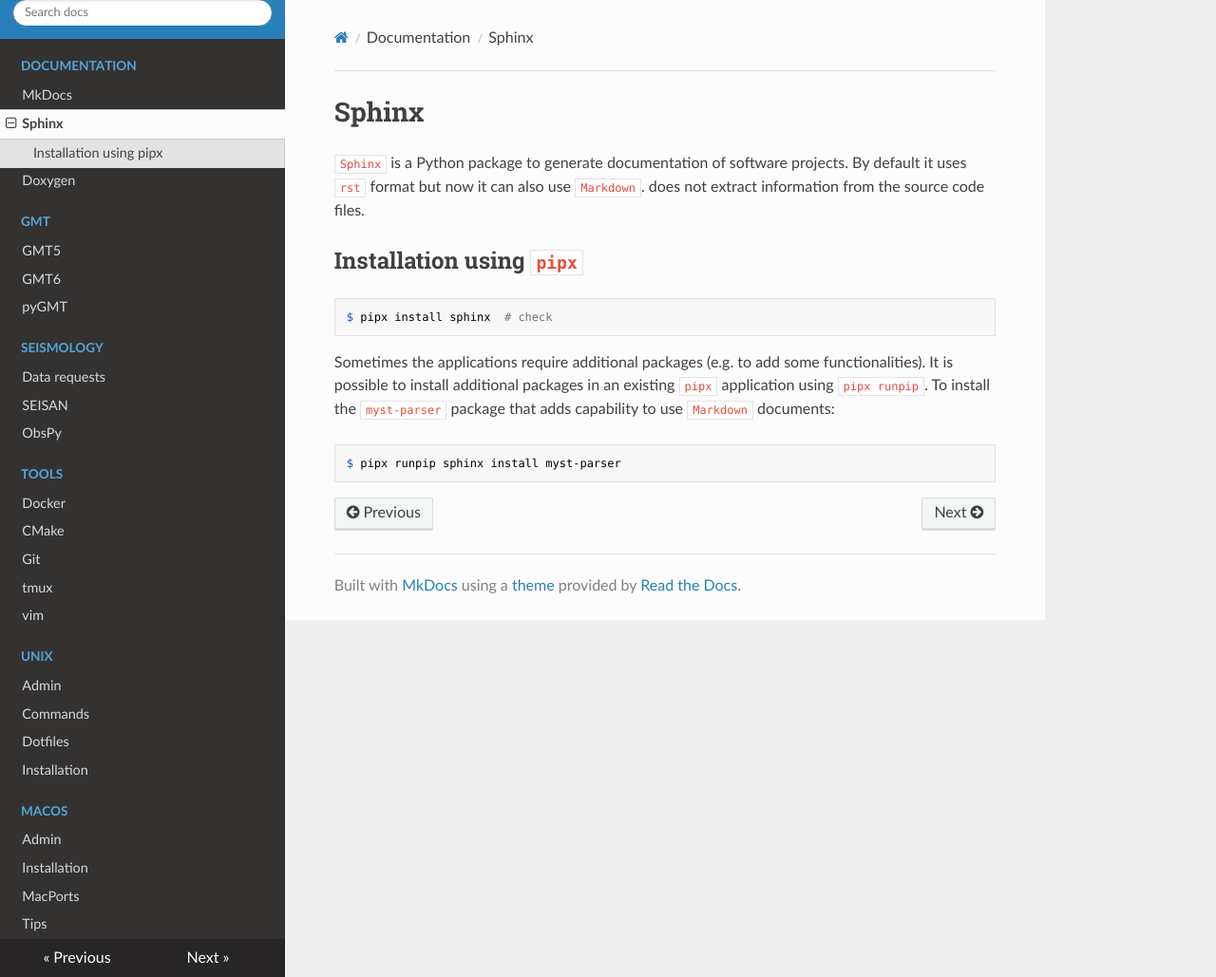
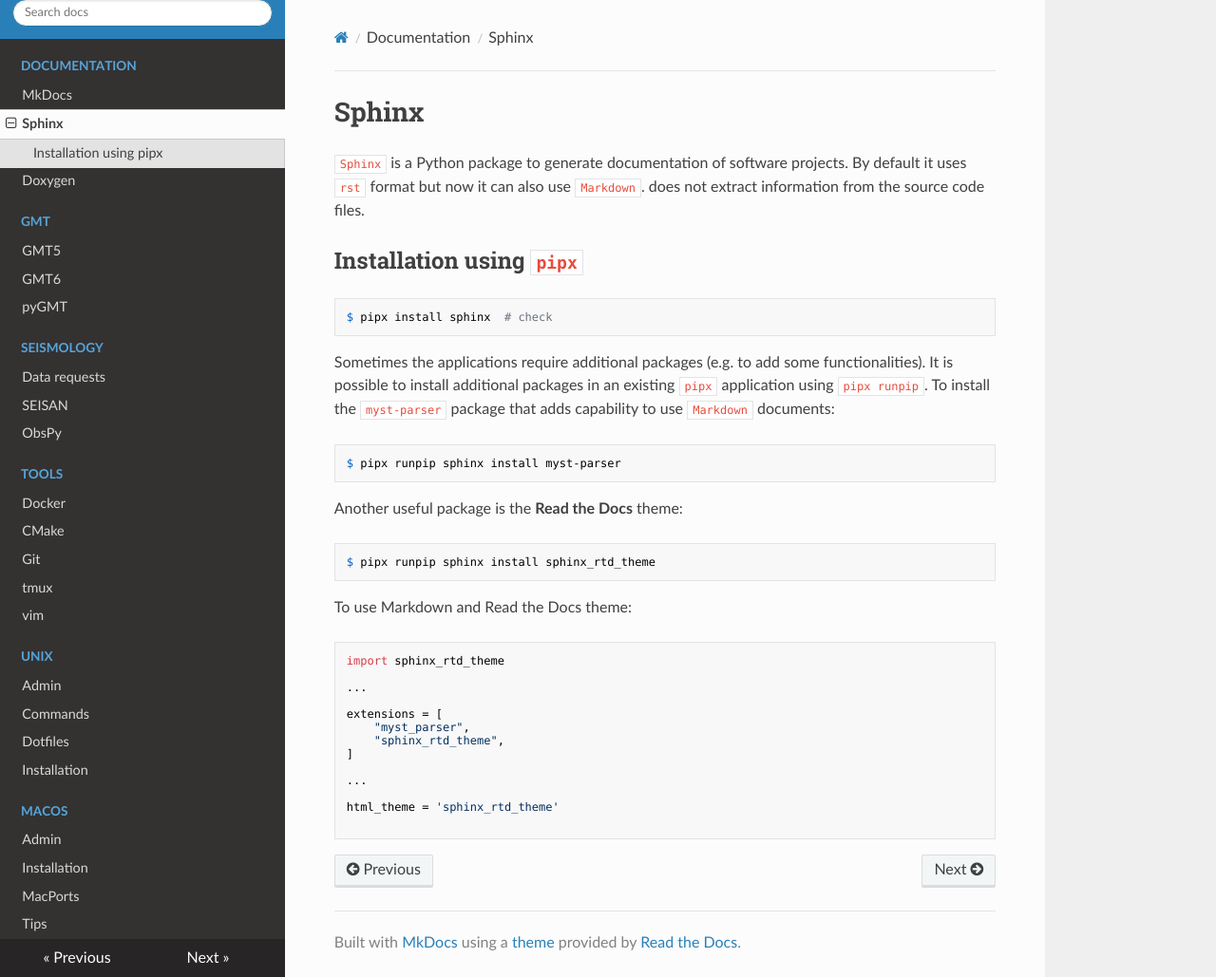
Before and after one commit to avillasenorh/Programming_Notes, an MkDocs documentation site: the page built from docs/documentation/sphinx.md, in a window 1280 px wide and 1029 px high. Shown: the whole window at 95% size. Built offline with MkDocs 1.6.1, drawn with Linux system fonts in a browser that asks for light colours; nearby versions of some CDN libraries.

Commit message:
Added info on Markdown and Read the Docs in Sphinx

````diff
--- a/docs/documentation/sphinx.md
+++ b/docs/documentation/sphinx.md
@@ -14,3 +14,26 @@ possible to install additional packages in an existing `pipx` application using
 To install the `myst-parser` package that adds capability to use `Markdown` documents:
 
     $ pipx runpip sphinx install myst-parser
+
+Another useful package is the **Read the Docs** theme:
+
+    $ pipx runpip sphinx install sphinx_rtd_theme
+
+
+To use Markdown and Read the Docs theme:
+
+```python
+import sphinx_rtd_theme
+
+...
+
+extensions = [
+    "myst_parser",
+    "sphinx_rtd_theme",
+]
+
+...
+
+html_theme = 'sphinx_rtd_theme'
+
+```
````
